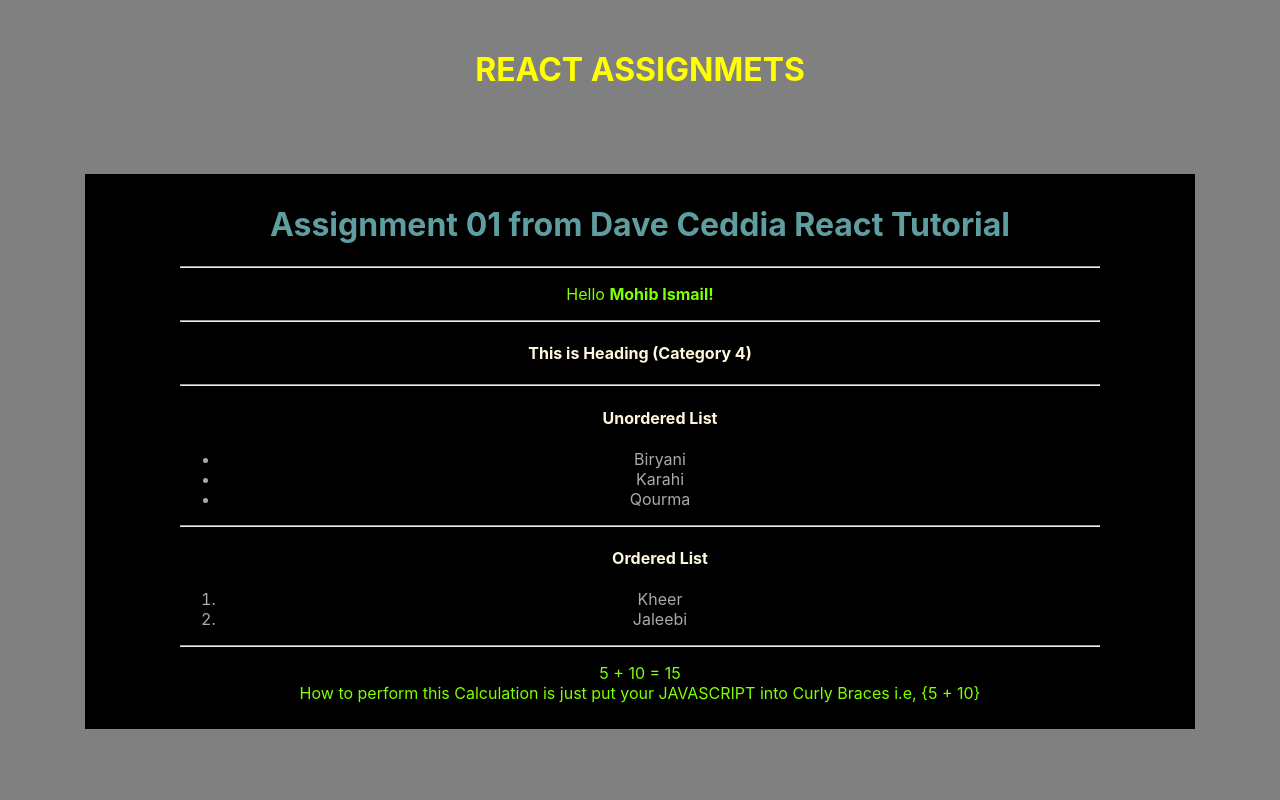
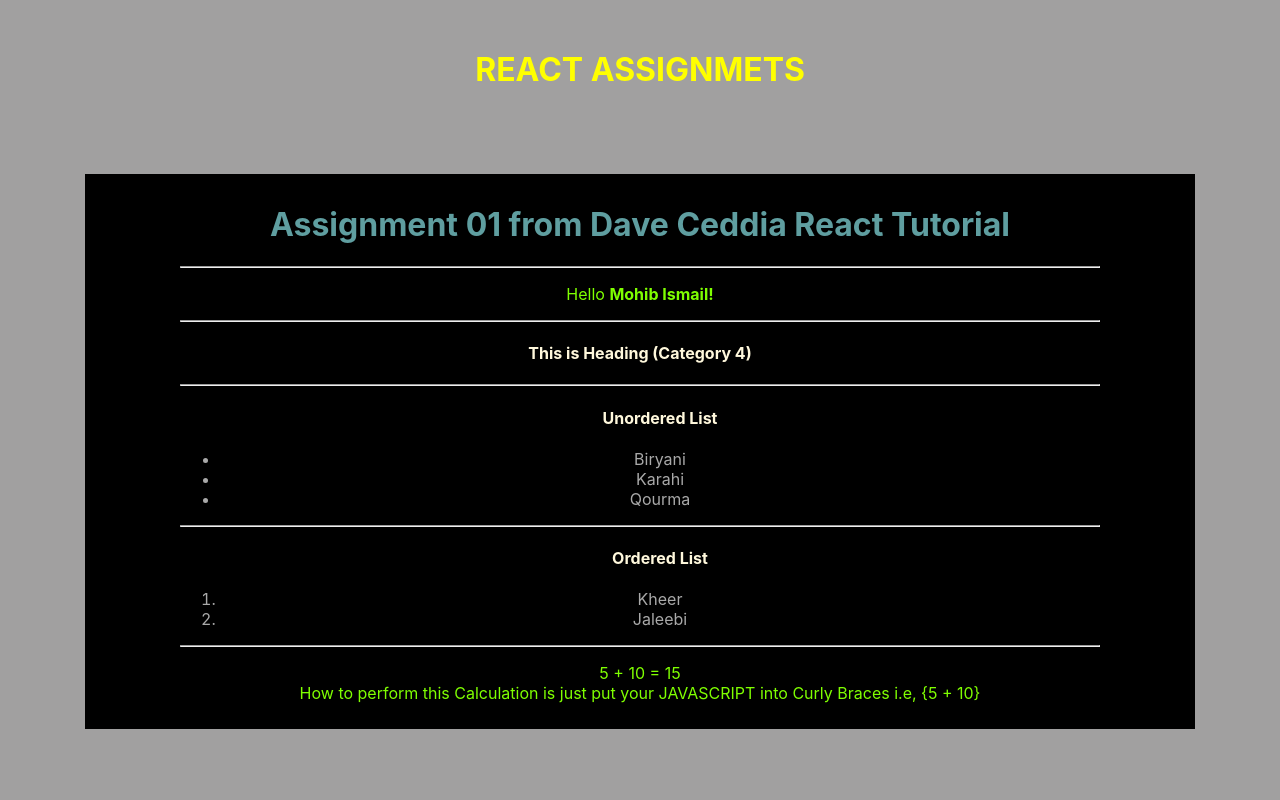
Before and after one commit to imohib168/React-Assignments, a React (Create React App) app: page / in a window 1280 px wide. Shown: the top 800 px of the page. Built offline with nearby package versions, Linux system fonts and the light colour scheme.

Commit message:
Completed Assignment 02

```diff
--- a/src/App.css
+++ b/src/App.css
@@ -1,5 +1,5 @@
 body {
-  background-color: gray;
+  background-color: rgb(161, 160, 160);
 }
 
 .head1 {
```
